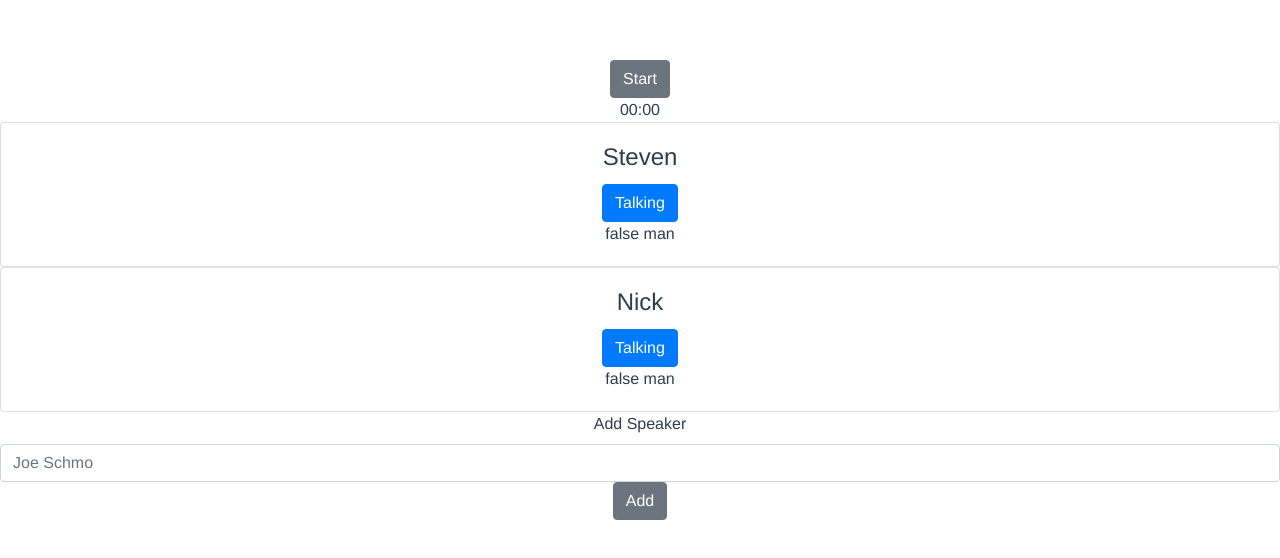
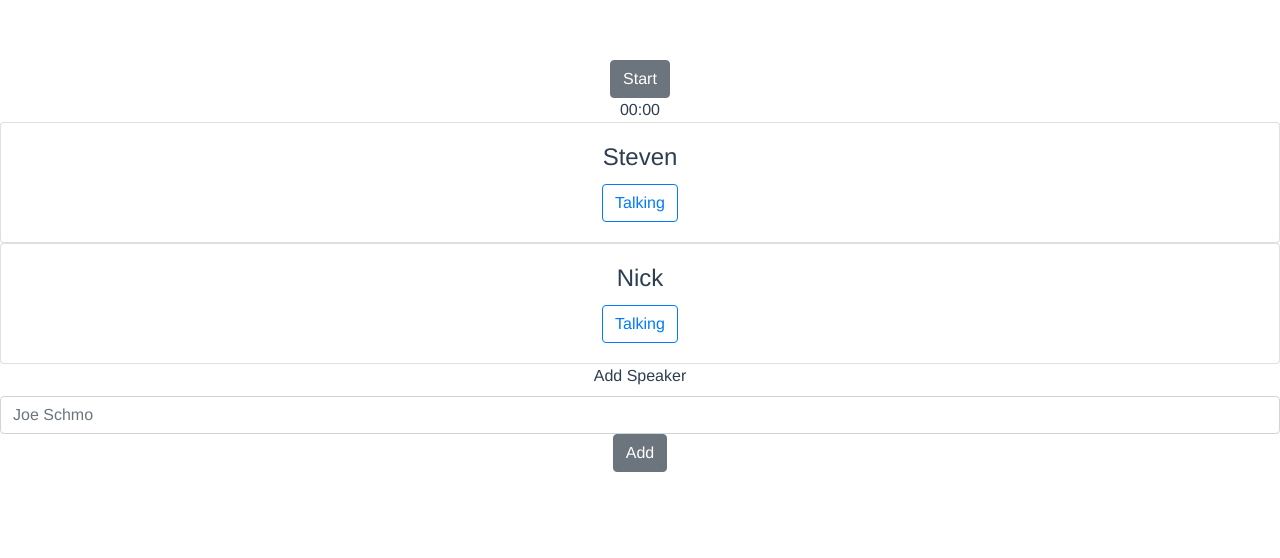
Before and after one commit to kylev/talk-piggy, a Vue app: page / in a window 1280 px wide. Shown: the top 558 px of the page. Built offline with nearby package versions, Linux system fonts and the light colour scheme.

Commit message:
Use better visual button state.

```diff
--- a/src/components/SpeakerList.vue
+++ b/src/components/SpeakerList.vue
@@ -4,11 +4,10 @@
       <b-button
         v-on:click="toggleSpeaking(s.id)"
         v-bind:pressed="s.isSpeaking"
-        variant="primary"
+        variant="outline-primary"
       >
         Talking
       </b-button>
-      <div>{{ s.isSpeaking }} man</div>
     </b-card>
   </div>
 </template>
```
